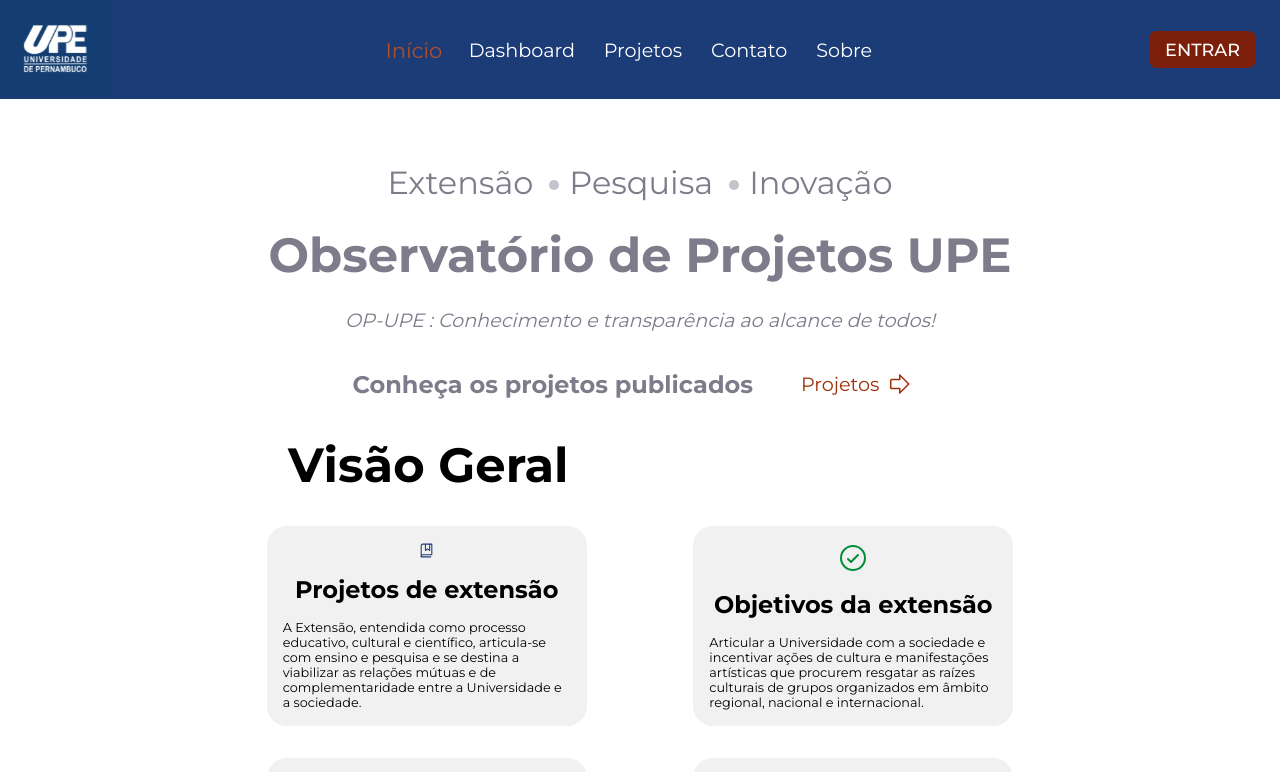
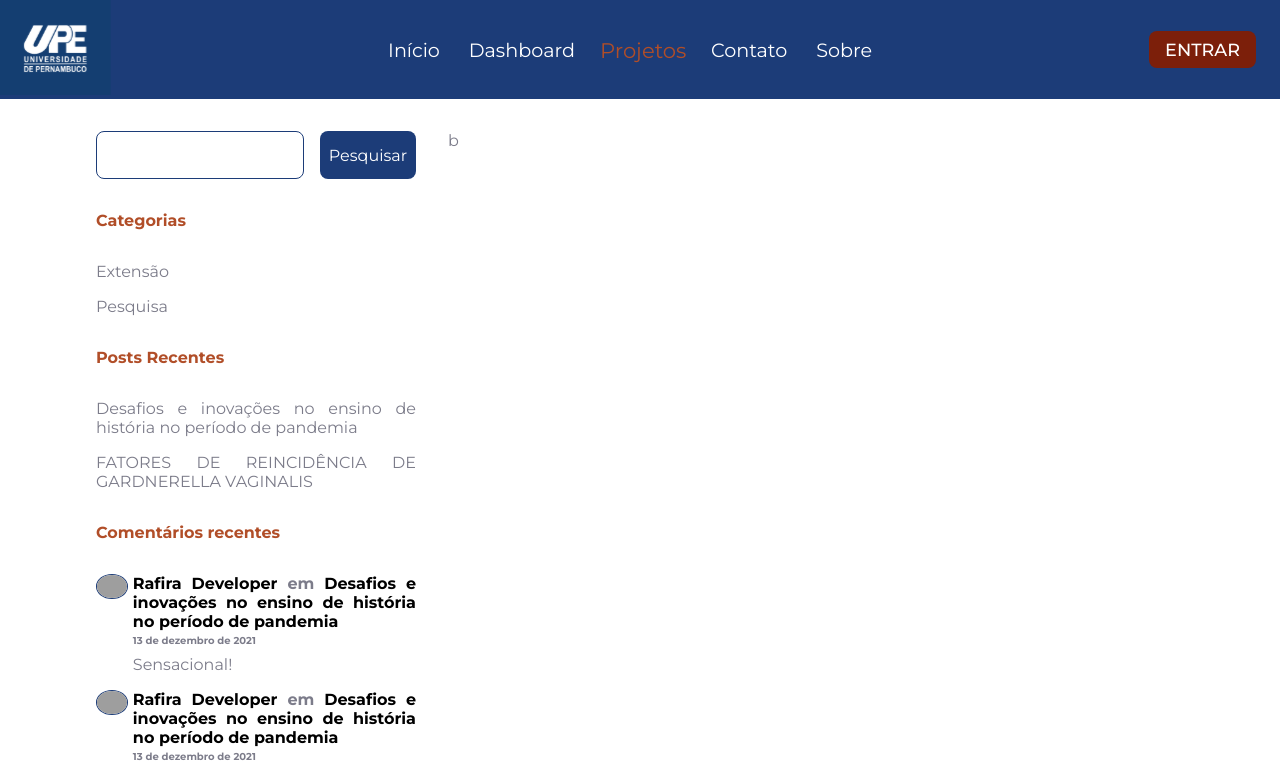
Before and after one commit to kvojps/op_upe-front, a React (Vite) app: page /projetos in a window 1280 px wide. Before the commit this address led to /. Shown: the top 772 px of the page. Built offline with nearby package versions, Linux system fonts and the light colour scheme; grey boxes are pictures that could not be loaded.

Commit message:
feat: created projects component

```diff
--- a/src/Router.tsx
+++ b/src/Router.tsx
@@ -3,6 +3,7 @@
 import { Contact } from './pages/Contact/index'
 import { Dashboard } from './pages/Dashboard'
 import { Home } from './pages/Home/index'
+import { Projects } from './pages/Projects'
 import { SignIn } from './pages/SignIn'
 
 export function Router() {
@@ -14,6 +15,7 @@
                   <Route path='/contato' element={<Contact />} />
                   <Route path='/dashboard' element={<Dashboard />} />
                   <Route path='/entrar' element={<SignIn />} />
+                  <Route path='/projetos' element={<Projects />} />
                 </Route>
 
                 <Route path='*' element={<Navigate to="/" />} />
--- /dev/null
+++ b/src/components/Comment/index.tsx
@@ -0,0 +1,21 @@
+import { CommentContainer, CommentContent, CommentHeader, CommentMain } from "./styles";
+import { UserCircle } from '@phosphor-icons/react'
+
+export function Comment() {
+    const imagePath = 'https://github.com/rafa-souza-dev.png'
+
+    return (
+        <CommentContainer>
+            <CommentContent>
+                <img src={imagePath} alt="" />
+                <CommentMain>
+                    <CommentHeader>
+                        <strong>Rafira Developer <span>em</span> Desafios e inovações no ensino de história no período de pandemia</strong>
+                        <p>13 de dezembro de 2021</p>
+                    </CommentHeader>
+                    <p>Sensacional!</p>
+                </CommentMain>
+            </CommentContent>
+        </CommentContainer>
+    )
+}
--- /dev/null
+++ b/src/components/Comment/styles.ts
@@ -0,0 +1,47 @@
+import styled from "styled-components";
+
+export const CommentContainer = styled.div``
+
+export const CommentContent = styled.div`
+    display: flex;
+    align-items: flex-start;
+    gap: 0.3rem;
+
+    img {
+        border-radius: 50%;
+        width: 2rem;
+        border: 1px solid ${props => props.theme.blue};
+    }
+`
+
+export const CommentMain = styled.main`
+    display: flex;
+    flex-direction: column;
+    gap: 0.5rem;
+`
+
+export const CommentHeader = styled.header`
+    display: flex;
+    flex-direction: column;
+    gap: 0.2rem;
+
+    strong {
+        text-align: justify;
+        color: ${props => props.theme.black}
+    }
+
+    strong span {
+        color: ${props => props.theme['gray-500']}
+    }
+
+    p {
+        font-size: 10px;
+        font-weight: bold;
+        color: ${props => props.theme['gray-500']};
+    }
+
+    div {
+        display: flex;
+        flex-wrap: wrap;
+    }
+`
--- /dev/null
+++ b/src/pages/Projects/index.tsx
@@ -0,0 +1,40 @@
+import { Comment } from "../../components/Comment";
+import { ProjectsAside, ProjectsContainer, ProjectsContent, ProjectsMain } from "./styles";
+
+export function Projects() {
+    return (
+        <ProjectsContainer>
+            <ProjectsContent>
+                <ProjectsAside>
+                    <form action="">
+                        <input type="text" />
+                        <button type="submit">Pesquisar</button>
+                    </form>
+                    <span>Categorias</span>
+                    <ul>
+                        <li>Extensão</li>
+                        <li>Pesquisa</li>
+                    </ul>
+                    <span>Posts Recentes</span>
+                    <ul>
+                        <li>Desafios e inovações no ensino de história no período de pandemia</li>
+                        <li>FATORES DE REINCIDÊNCIA DE GARDNERELLA VAGINALIS</li>
+                    </ul>
+                    <span>Comentários recentes</span>
+                    <ul>
+                        <li>
+                            <Comment />
+                        </li>
+                        <li>
+                            <Comment />
+                        </li>
+                        <li>
+                            <Comment />
+                        </li>
+                    </ul>
+                </ProjectsAside>
+                <ProjectsMain>b</ProjectsMain>
+            </ProjectsContent>
+        </ProjectsContainer>
+    )
+}
--- /dev/null
+++ b/src/pages/Projects/styles.ts
@@ -0,0 +1,59 @@
+import styled from "styled-components";
+
+export const ProjectsContainer = styled.div`
+    max-width: 1120px;
+    margin: 0 auto;
+    padding: 1rem;
+`
+
+export const ProjectsContent = styled.div`
+    display: grid;
+    gap: 2rem;
+    grid-template-columns: 20rem 1fr;
+`
+
+export const ProjectsAside = styled.aside`
+    display: flex;
+    flex-direction: column;
+    gap: 2rem;
+
+    form {
+        display: flex;
+        gap: 1rem;
+    }
+
+    form input {
+        width: 13rem;
+        height: 3rem;
+        padding: 1rem;
+        border: 1px solid ${props => props.theme.blue};
+        border-radius: 8px;
+    }
+
+    form button {
+        width: 100%;
+        border-radius: 8px;
+        cursor: pointer;
+        height: 3rem;
+        background-color: ${props => props.theme.blue};
+        color: ${props => props.theme.white};
+    }
+
+    span {
+        color: ${props => props.theme["red-200"]};
+        font-weight: bold;
+    }
+
+    ul {
+        list-style: none;
+        display: flex;
+        flex-direction: column;
+        gap: 1rem;
+    }
+
+    ul li {
+        text-align: justify;
+    }
+`
+
+export const ProjectsMain = styled.main``
```
